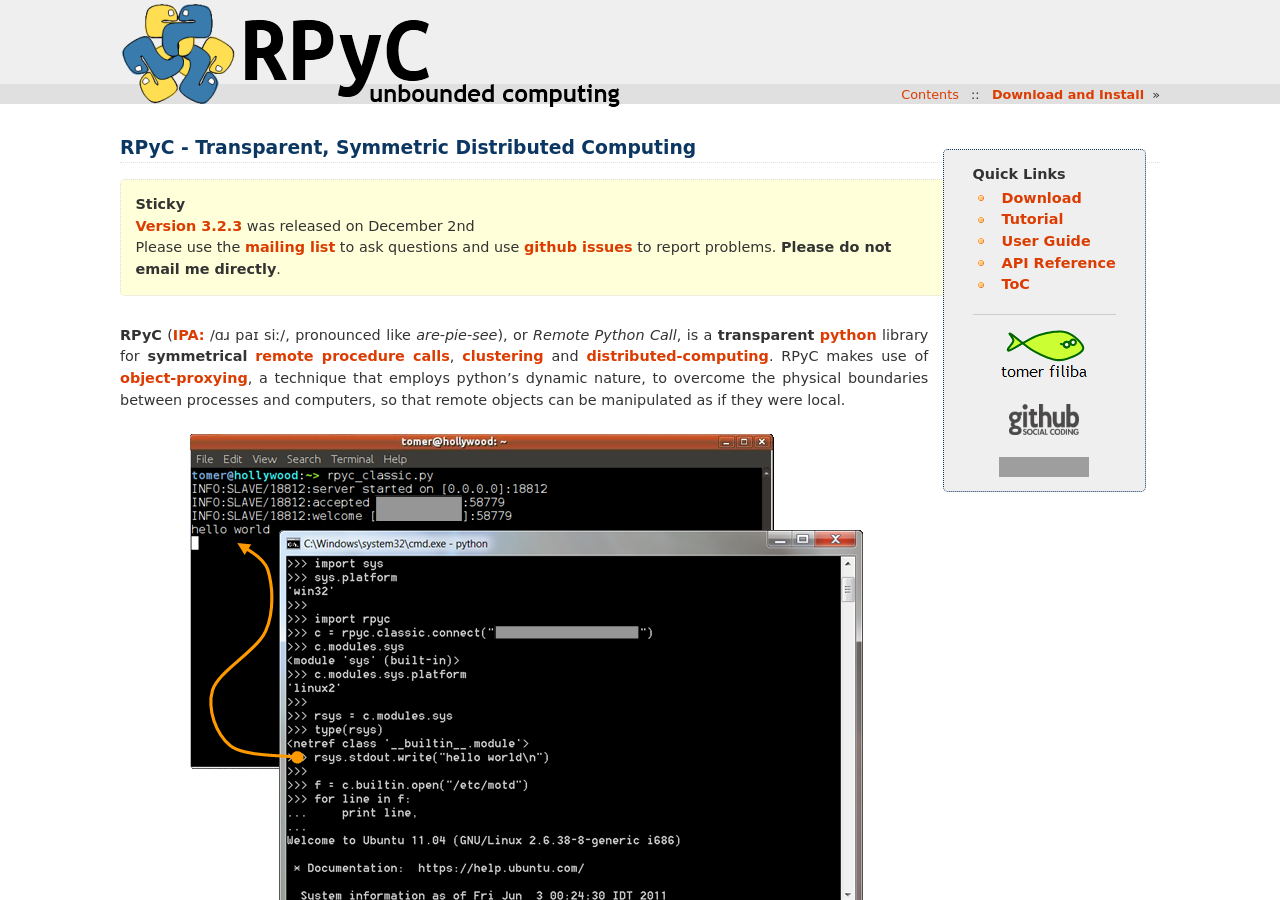
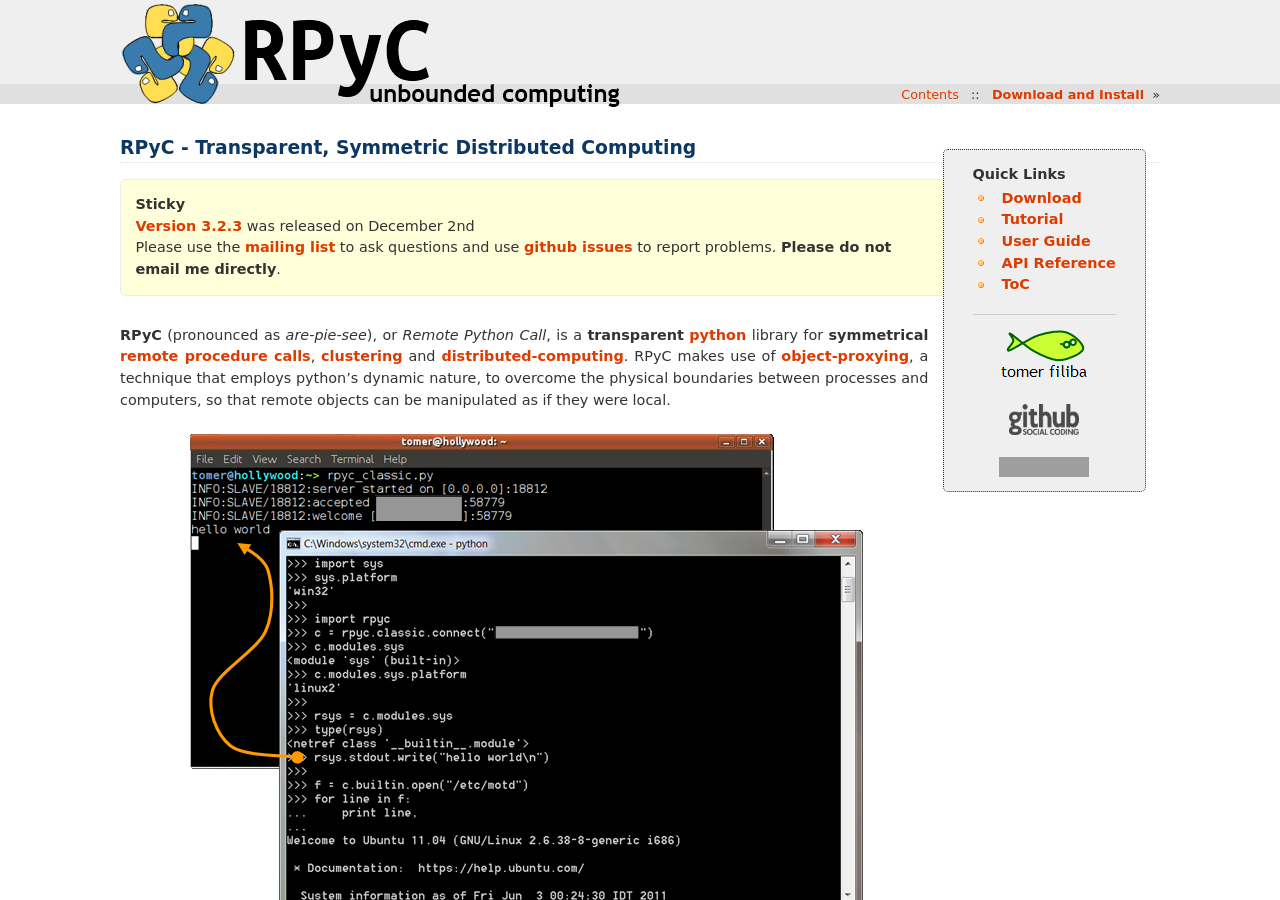
Before and after one commit to tomerfiliba-org/rpyc, a Sphinx documentation site: the page built from docs/index.rst, in a window 1280 px wide and 900 px high. Built offline with Sphinx 7.4.7, drawn with Linux system fonts in a browser that asks for light colours; grey boxes are pictures that could not be loaded.

Commit message:
Update docs/index.rst

```diff
--- a/docs/index.rst
+++ b/docs/index.rst
@@ -44,8 +44,7 @@
 
    </div>
 
-**RPyC** (`IPA: <http://en.wikipedia.org/wiki/IPA_for_English>`_ /ɑɹ paɪ siː/,
-pronounced like *are-pie-see*), or *Remote Python Call*, is a **transparent**
+**RPyC** (pronounced as *are-pie-see*), or *Remote Python Call*, is a **transparent**
 `python <http://www.python.org>`_ library for **symmetrical**
 `remote procedure calls <http://en.wikipedia.org/wiki/Remote_procedure_calls>`_,
 `clustering <http://en.wikipedia.org/wiki/Clustering>`_ and
```
